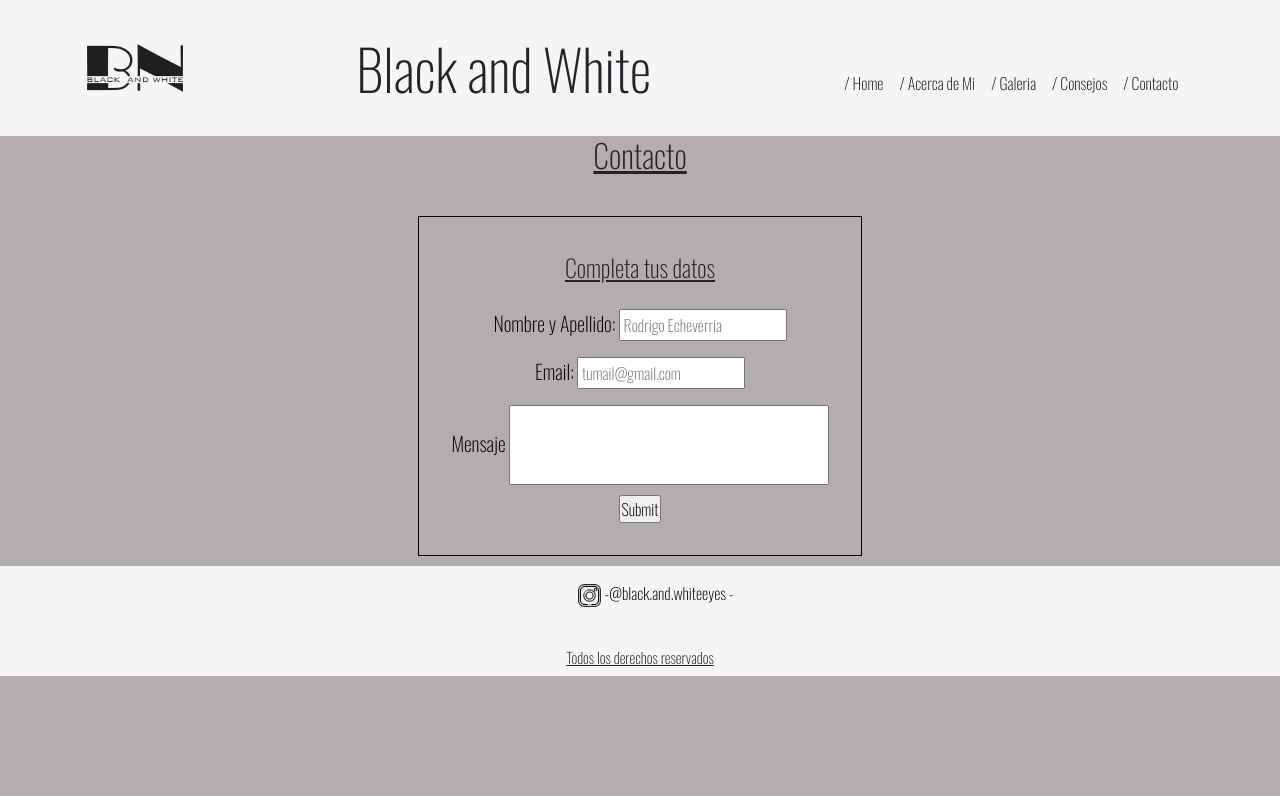
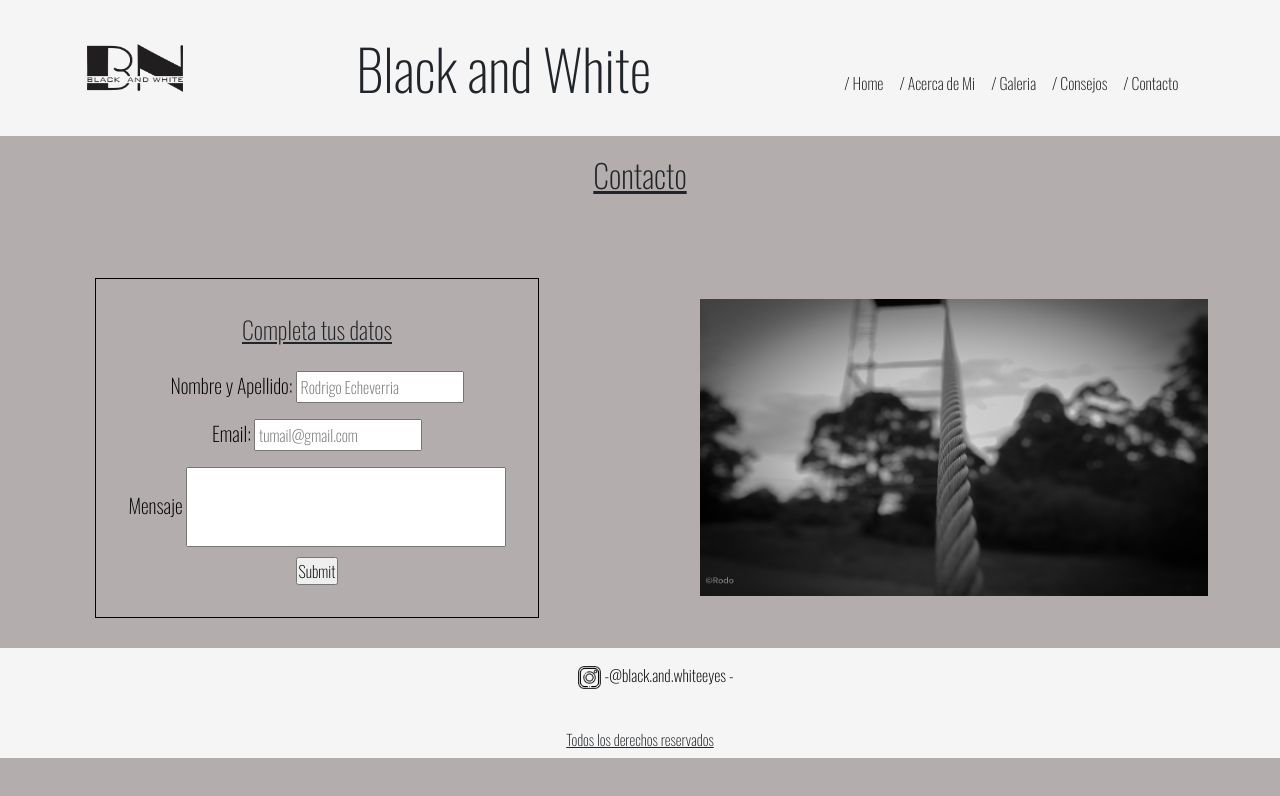
Before and after one commit to rodos170286/rodrigo-echeverria, a website: page pages/contacto.html in a window 1280 px wide. Drawn offline with nearby package versions, Linux system fonts and the light colour scheme.

Commit message:
entrega final

```diff
--- a/package.json
+++ b/package.json
@@ -1,5 +1,5 @@
 {
-  "name": "tercera-preentrega",
+  "name": "entrega-final",
   "version": "1.0.0",
   "description": "",
   "main": "index.js",
--- a/pages/contacto.html
+++ b/pages/contacto.html
@@ -4,6 +4,8 @@
     <meta charset="UTF-8">
     <meta http-equiv="X-UA-Compatible" content="IE=edge">
     <meta name="viewport" content="width=device-width, initial-scale=1.0">
+    <meta name="keywords" content="fotografia, blanco-y-negro galeria, contacto">
+    <meta name="description" content="Rodo es un fotografo apasionado por la fotografia principalmente orientado a la fotografia en blanco y negro, esta web nos muestra su estilo y su pasion por la fotografiay asi poder conocerlo mas.">
     <!--link css-->
     <!-- CSS only -->
     <link href="https://cdn.jsdelivr.net/npm/bootstrap@5.2.2/dist/css/bootstrap.min.css" rel="stylesheet" integrity="sha384-Zenh87qX5JnK2Jl0vWa8Ck2rdkQ2Bzep5IDxbcnCeuOxjzrPF/et3URy9Bv1WTRi" crossorigin="anonymous">
@@ -17,7 +19,7 @@
 
 
     <header>
-        <img class="logo" src="../img/Logo rodrigo 2 PNG.png" alt="logo">
+      <a href="../index.html" > <img class="logo" src="../img/Logo rodrigo 2 PNG.png" alt="logo" ></a>
         <h1>Black and White</h1>
         <nav class="navbar navbar-expand-lg "class="menu">
             <div class="container-fluid">
@@ -52,6 +54,7 @@
 
     <main class="formulario">
         <h2>Contacto</h2>
+        <img class="foto-contacto" src="../img/contacto.JPG" alt="">
 
         <form action="">
 
--- a/scss/contenedores/_header.scss
+++ b/scss/contenedores/_header.scss
@@ -6,6 +6,8 @@ header{
     flex-direction: column;
     flex-wrap: wrap;
     align-items: center;
+
+
        img{
            margin: 30px;
            display: flex;
@@ -13,6 +15,7 @@ header{
            flex-wrap: wrap;
            height: 70px;
            width: 200px;
+
   }
     img:hover{
         filter: drop-shadow(2px 2px 5px black);
--- a/scss/contenedores/_main.scss
+++ b/scss/contenedores/_main.scss
@@ -115,11 +115,15 @@
     flex-direction: column;
     flex-wrap: wrap;
     gap: 10px;
-    text-align: center;
+
+
     h2{
         text-align: center;
         font-size: $size-h2;
         margin-bottom: 2rem;
+    }
+    .foto-contacto{
+        display: none;
     }
     form{
         border: 1px solid black;
--- a/scss/contenedores/_media.scss
+++ b/scss/contenedores/_media.scss
@@ -60,11 +60,13 @@
 
 
 
+
         }
 
         .des-tres{
             grid-area: des-tres;
             margin-bottom: 20px;
+            font-size: 20px;
 
         }
     }
@@ -115,7 +117,7 @@
     font-size: $size-h2;
 }
 h3{
-font-size: $size-h3;
+    font-size: $size-h3;
 
 }
 }
@@ -188,22 +190,47 @@ font-size: $size-h3;
 // estilos para la paguina contacto//
 
 .formulario{
-    display: flex;
+   /* display: flex;
     align-items: center;
     margin-left: auto;
     margin-right: auto;
     flex-direction: column;
     flex-wrap: wrap;
     gap: 10px;
-    text-align: center;
+    text-align: center; */
+
+   justify-items: center;
+    @include estilogrid;
+    grid-template-areas:
+    "titulo titulo "
+    "formulario imagen"
+
+    ;
+    h2{
+        grid-area: titulo;
+    }
+    .foto-contacto{
+        grid-area: imagen;
+    }
+    form{
+        grid-area: formulario;
+    }
     h2{
         text-align: center;
         font-size: $size-h2;
-        margin-bottom: 2rem;
+
+    }
+    .foto-contacto{
+        display: block;
+
+        width: 78%;
+        height:78%
     }
     form{
         border: 1px solid black;
         padding: 2rem;
+        margin-left: 1rem;
+        text-align: center;
 
         fieldset{
             legend{
```
Also changed, not shown: index.html (+4 -2 lines), pages/acerca.html (+3 -1 lines), pages/consejo.html (+3 -1 lines), pages/galeria.html (+4 -1 lines), css/estilos.css, img/contacto.JPG (added). Lines whose indentation alone changed are shown as unchanged.
